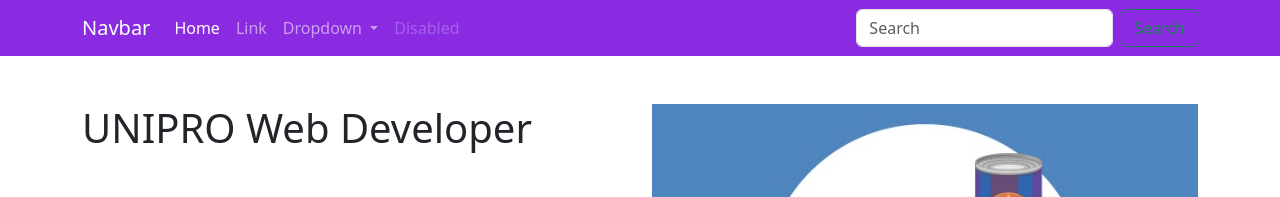
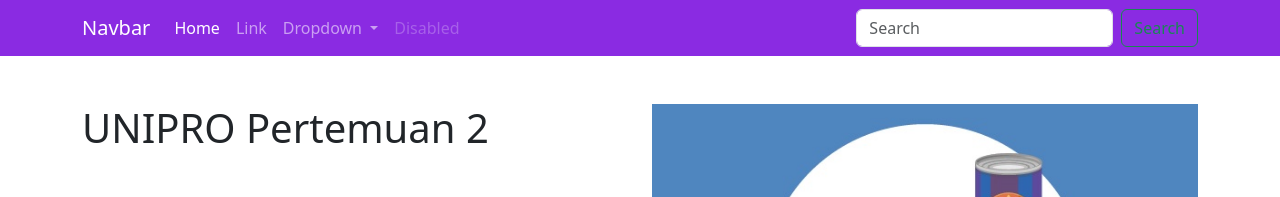
Before and after one commit to mkesyasakha/personal-page, a plain HTML site: page index.html in a window 1280 px wide. Shown: the top 197 px of the page. Drawn offline with nearby package versions, Linux system fonts and the light colour scheme.

Commit message:
merubah heading website

```diff
--- a/index.html
+++ b/index.html
@@ -46,7 +46,7 @@
       <div class="container mt-5">
         <div class="row">
             <div class="mb-3 col-lg-6">
-                <h1>UNIPRO Web Developer</h1>
+                <h1>UNIPRO Pertemuan 2</h1>
                 <p class=" mt-5">Lorem ipsum, dolor sit amet consectetur adipisicing elit. Mollitia consectetur quas eligendi in iusto voluptatum beatae minus, quidem et eveniet, laudantium, eaque delectus animi nihil molestiae soluta aspernatur ratione. Voluptatum natus, ut quam corrupti cumque aperiam porro illo?</p>
             </div>
             <div class="col-lg-6">
```
